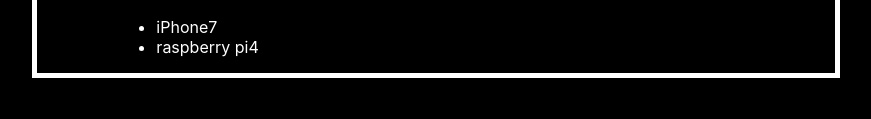
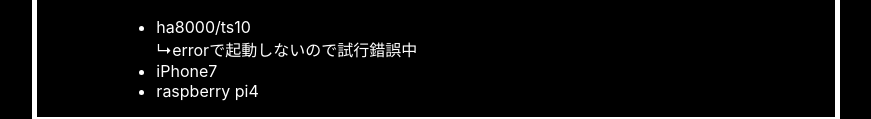
Before and after one commit to moonrabit/neto-homepage-, a plain HTML site: page index.html in a window 1280 px wide. Shown: the part 1422-1541 px from the top of the page, without its empty margins (204-1075 px from the left). Before the commit the page ends 1508 px from the top, so only its background shows below. Drawn offline with Linux system fonts and the light colour scheme.

Commit message:
no erroe plz

```diff
--- a/index.html
+++ b/index.html
@@ -59,6 +59,7 @@
         </p>
         <img class="left" src="desktop1.JPG"><img src="desktop2.JPG" >
         <ul class="txt">
+            <li>ha8000/ts10<br>↳errorで起動しないので試行錯誤中</li>
             <li>iPhone7</li>
             <li>raspberry pi4</li>
         </ul>
```
